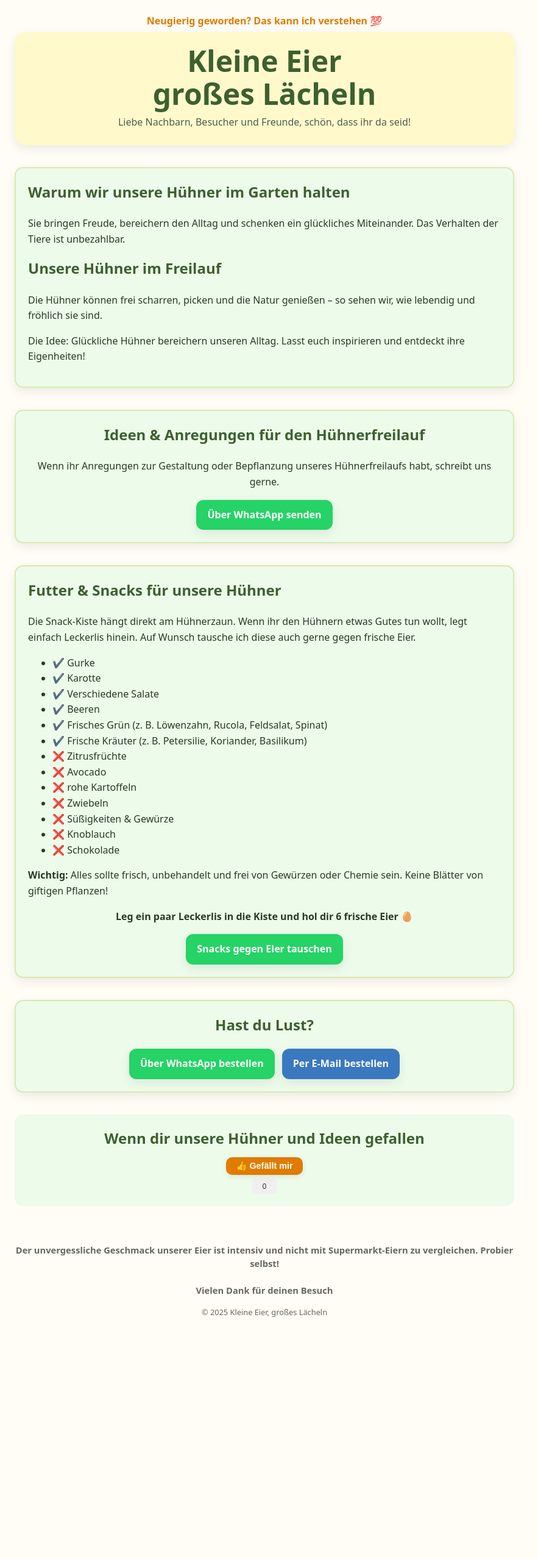
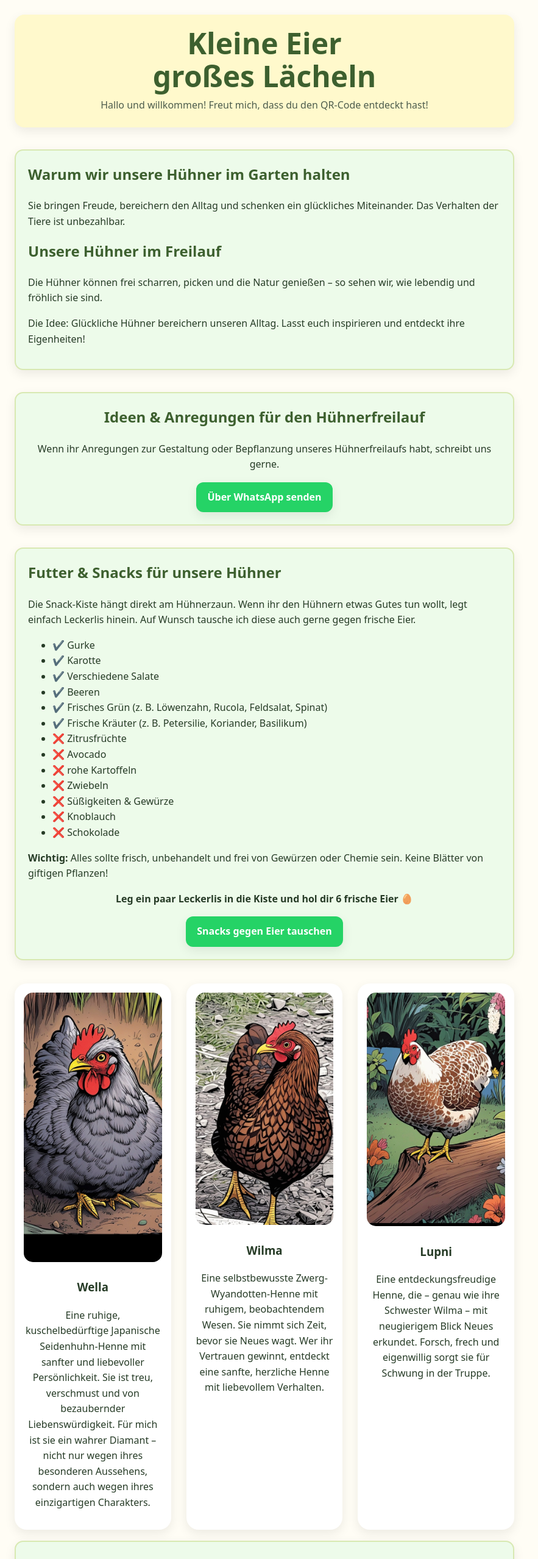
Before and after one commit to MeineFreizeit23/MeinZwergHuhn-web.de, a plain HTML site: page index.html in a window 1280 px wide. Shown: the top 2557 px of the page at 61% size, without its empty margins (0-883 px from the left). Before the commit the page ends 2199 px from the top, so only its background shows below. Drawn offline with Linux system fonts and the light colour scheme.

Commit message:
Update index.html

```diff
--- a/index.html
+++ b/index.html
@@ -4,15 +4,6 @@
   <meta charset="utf-8" />
   <meta name="viewport" content="width=device-width, initial-scale=1" />
   <title>Kleine Eier, großes Lächeln</title>
-
-  <!-- Google Analytics -->
-  <script async src="https://www.googletagmanager.com/gtag/js?id=G-7560QNW1QH"></script>
-  <script>
-    window.dataLayer = window.dataLayer || [];
-    function gtag(){dataLayer.push(arguments);}
-    gtag('js', new Date());
-    gtag('config', 'G-7560QNW1QH');
-  </script>
 
   <style>
     :root{
@@ -103,30 +94,17 @@
     }
     .footer{ margin-top:28px; color:#666; font-size:.92rem; text-align:center; }
     h2{ color:var(--brand); margin-top:0; }
-    .qr-welcome-inline {
-      color: #e07b00;
-      font-weight: 600;
-      font-size: 1rem;
-      text-align: center;
-      margin-bottom: 0.5rem;
-      line-height: 1.3;
-    }
-    @media (max-width:600px){
-      .qr-welcome-inline { font-size: 0.95rem; }
-    }
   </style>
 </head>
 <body>
   <main class="wrap">
-
-    <!-- Fließender Hinweistext -->
-    <div class="qr-welcome-inline">Neugierig geworden? Das kann ich verstehen 💯</div>
-
+    <!-- Header -->
     <header>
       <h1>Kleine Eier<br>großes Lächeln</h1>
-      <p class="subtitle">Liebe Nachbarn, Besucher und Freunde, schön, dass ihr da seid!</p>
+      <p class="subtitle">Hallo und willkommen! Freut mich, dass du den QR-Code entdeckt hast!</p>
     </header>
 
+    <!-- Hühner im Garten -->
     <section class="card" aria-labelledby="garten-huehner">
       <h2 id="garten-huehner">Warum wir unsere Hühner im Garten halten</h2>
       <p>Sie bringen Freude, bereichern den Alltag und schenken ein glückliches Miteinander. Das Verhalten der Tiere ist unbezahlbar.</p>
@@ -136,6 +114,7 @@
       <p>Die Idee: Glückliche Hühner bereichern unseren Alltag. Lasst euch inspirieren und entdeckt ihre Eigenheiten!</p>
     </section>
 
+    <!-- Ideen & Anregungen -->
     <section class="card" aria-labelledby="ideen-title">
       <h2 id="ideen-title" style="text-align:center">Ideen & Anregungen für den Hühnerfreilauf</h2>
       <p style="text-align:center;">Wenn ihr Anregungen zur Gestaltung oder Bepflanzung unseres Hühnerfreilaufs habt, schreibt uns gerne.</p>
@@ -143,6 +122,8 @@
         <a class="wa-btn" id="wa-ideen">Über WhatsApp senden</a>
       </div>
     </section>
+
+    <!-- Futterliste -->
     <section class="card" aria-labelledby="futterliste-title">
       <h2 id="futterliste-title">Futter & Snacks für unsere Hühner</h2>
       <p>Die Snack-Kiste hängt direkt am Hühnerzaun. Wenn ihr den Hühnern etwas Gutes tun wollt, legt einfach Leckerlis hinein. Auf Wunsch tausche ich diese auch gerne gegen frische Eier.</p>
@@ -172,14 +153,37 @@
       </div>
     </section>
 
+    <!-- Hühner-Steckbriefe -->
+    <div style="display:grid; grid-template-columns: repeat(auto-fit, minmax(250px, 1fr)); gap:25px; margin-top:20px;">
+      <div style="background:#ffffff; border-radius:20px; padding:15px; box-shadow:var(--shadow); text-align:center;">
+        <img src="huhn1.jpg" alt="Wella" style="width:100%; border-radius:15px;">
+        <h3>Wella</h3>
+        <p>Eine ruhige, kuschelbedürftige Japanische Seidenhuhn-Henne mit sanfter und liebevoller Persönlichkeit. Sie ist treu, verschmust und von bezaubernder Liebenswürdigkeit. Für mich ist sie ein wahrer Diamant – nicht nur wegen ihres besonderen Aussehens, sondern auch wegen ihres einzigartigen Charakters.</p>
+      </div>
+
+      <div style="background:#ffffff; border-radius:20px; padding:15px; box-shadow:var(--shadow); text-align:center;">
+        <img src="huhn2.jpg" alt="Wilma" style="width:100%; border-radius:15px;">
+        <h3>Wilma</h3>
+        <p>Eine selbstbewusste Zwerg-Wyandotten-Henne mit ruhigem, beobachtendem Wesen. Sie nimmt sich Zeit, bevor sie Neues wagt. Wer ihr Vertrauen gewinnt, entdeckt eine sanfte, herzliche Henne mit liebevollem Verhalten.</p>
+      </div>
+
+      <div style="background:#ffffff; border-radius:20px; padding:15px; box-shadow:var(--shadow); text-align:center;">
+        <img src="huhn3.jpg" alt="Lupni" style="width:100%; border-radius:15px;">
+        <h3>Lupni</h3>
+        <p>Eine entdeckungsfreudige Henne, die – genau wie ihre Schwester Wilma – mit neugierigem Blick Neues erkundet. Forsch, frech und eigenwillig sorgt sie für Schwung in der Truppe.</p>
+      </div>
+    </div>
+
+    <!-- Bestellen -->
     <section class="card" aria-labelledby="anfragen-title">
-  <h2 id="anfragen-title" style="margin-top:0; text-align:center">Hast du Lust?</h2>
+      <h2 id="anfragen-title" style="margin-top:0; text-align:center">Jetzt Eier bestellen</h2>
       <div class="btn-row" role="group" aria-label="Kontaktoptionen" style="justify-content:center; margin-top:18px;">
         <a class="wa-btn" id="wa-anfragen">Über WhatsApp bestellen</a>
         <a class="mail-btn" id="mail-anfragen">Per E-Mail bestellen</a>
       </div>
     </section>
 
+    <!-- Gefällt mir Button -->
     <section class="card" aria-labelledby="feedback-title" style="border:none; box-shadow:none; padding:20px 0;">
       <h2 id="feedback-title" style="text-align:center; border:none; margin-bottom:0;">Wenn dir unsere Hühner und Ideen gefallen</h2>
       <div style="text-align:center; margin-top:12px;">
@@ -212,37 +216,45 @@
       </div>
     </section>
 
+    <!-- Footer -->
     <footer class="footer">
       <p style="text-align:center; font-weight:700; line-height:1.5;">
         Der unvergessliche Geschmack unserer Eier ist intensiv und nicht mit Supermarkt-Eiern zu vergleichen. Probier selbst!<br><br>
         Vielen Dank für deinen Besuch
       </p>
-  <p style="text-align:center; font-size:.8rem;">&copy; 2025 Kleine Eier, großes Lächeln</p>
+      <p style="text-align:center; font-size:0.75rem;">&copy; 2025 Kleine Eier, großes Lächeln</p>
     </footer>
 
+    <!-- Script -->
     <script>
       const waBtn = document.getElementById('wa-anfragen');
       const mailBtn = document.getElementById('mail-anfragen');
       const waIdeen = document.getElementById('wa-ideen');
       const waTausch = document.getElementById('wa-tausch');
 
+      // Einheitlicher Bestelltext
       const messageText = encodeURIComponent(
         "Hallo, ich möchte gerne die extra frischen Eier bestellen. 6 Stück für 5 €. Bitte teile mir mit, wann ich die Bestellung abholen kann. Vielen Dank!"
       );
+
+      // Ideen
       const ideenMessage = encodeURIComponent("Hallo, ich habe Ideen oder Anregungen zum Hühnerfreilauf.");
-const tauschMessage = encodeURIComponent(
-  "Hallo, ich habe Snacks in die Kiste gelegt und möchte diese gerne gegen 6 frische Eier tauschen. Ich habe hineingelegt: ..."
-);
+
+      // Tausch
+      const tauschMessage = encodeURIComponent("Hallo, ich habe Snacks in die Kiste gelegt und möchte diese gerne gegen 6 frische Eier tauschen. Ich habe hineingelegt: ...");
 
       waBtn.addEventListener('click', () => {
         window.open(`https://wa.me/491638306166?text=${messageText}`, '_blank');
       });
+
       mailBtn.addEventListener('click', () => {
         window.open(`mailto:MeinZwergHuhn@web.de?subject=Anfrage%20frische%20Eier&body=${messageText}`, '_blank');
       });
+
       waIdeen.addEventListener('click', () => {
         window.open(`https://wa.me/491638306166?text=${ideenMessage}`, '_blank');
       });
+
       waTausch.addEventListener('click', () => {
         window.open(`https://wa.me/491638306166?text=${tauschMessage}`, '_blank');
       });
@@ -252,7 +264,6 @@ const likeBtn = document.getElementById('like-btn');
       const likeMsg = document.getElementById('like-msg');
       const likeCountBox = document.getElementById('like-count-box');
 
-// Lade gespeicherten Wert
       let count = parseInt(localStorage.getItem('likeCount')) || 0;
       likeCountBox.textContent = count;
 
```
Lines whose indentation alone changed are shown as unchanged.
